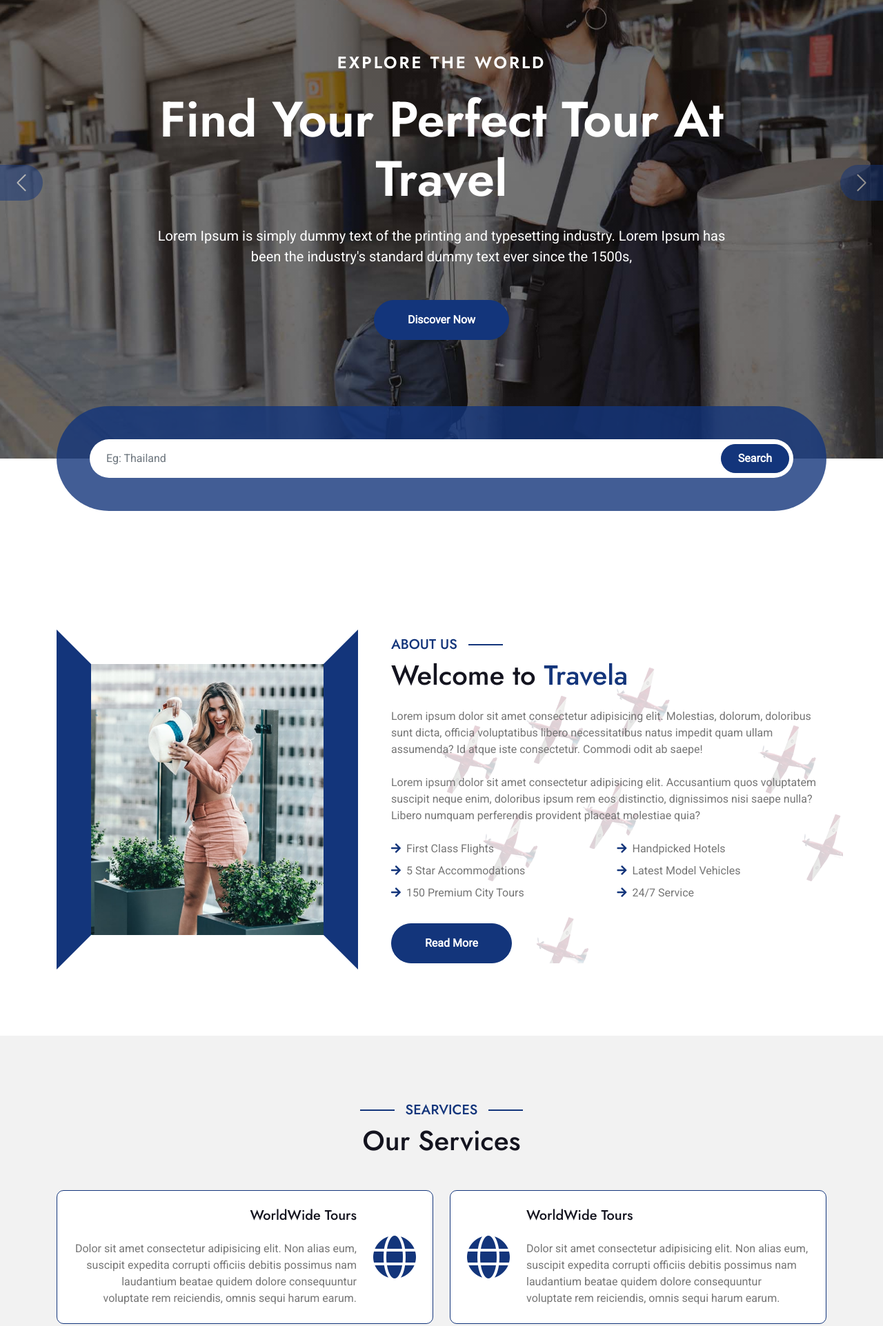
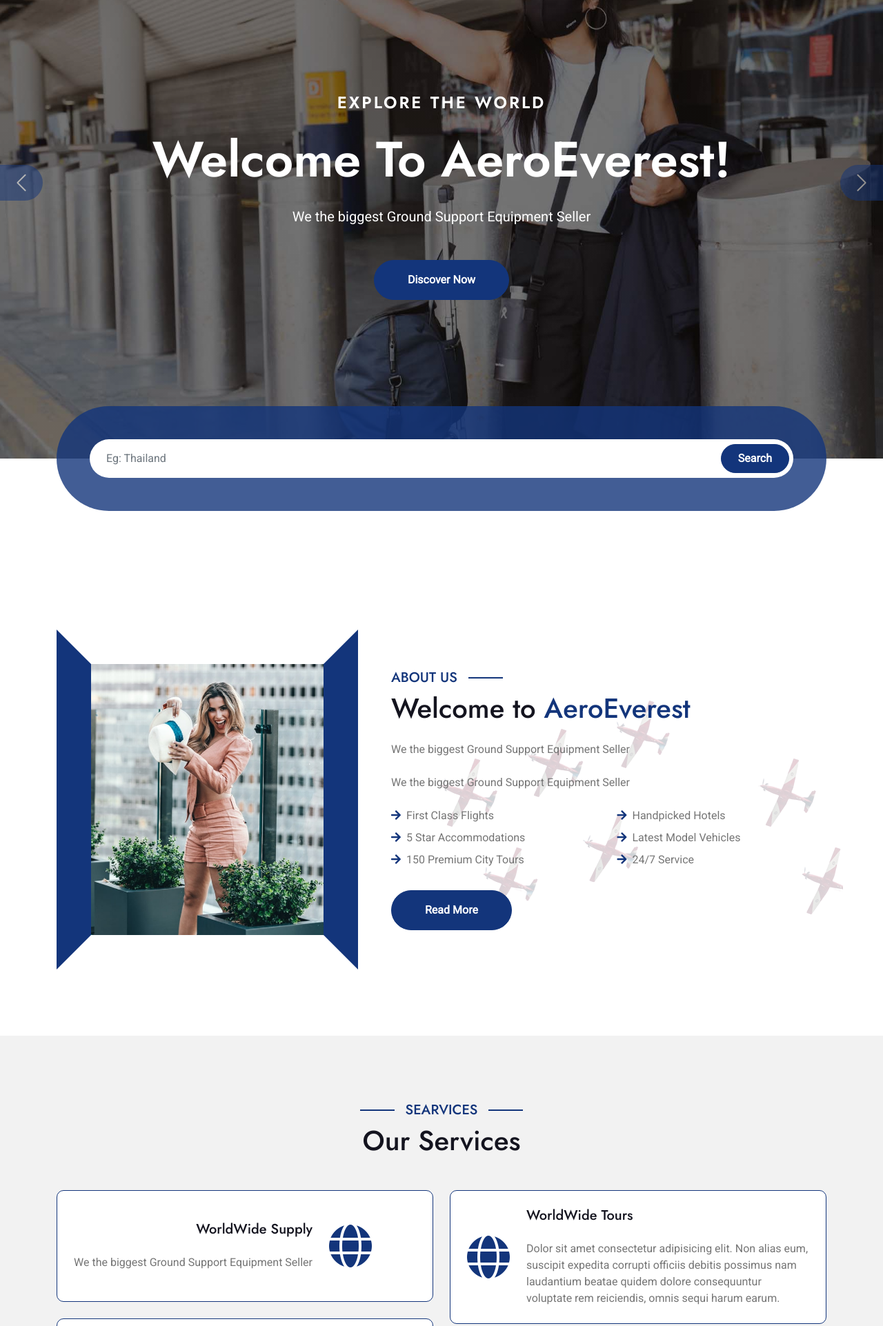
Before and after one commit to Guanhang/AeroEverest, a plain HTML site: page index.html in a window 1280 px wide. Shown: the part 180-2103 px from the top of the page at 69% size. Drawn offline with Linux system fonts and the light colour scheme; files whose address does not match are found by name; a web font is replaced by a local one.

Commit message:
Update index.html

```diff
--- a/index.html
+++ b/index.html
@@ -97,7 +97,6 @@
                                 <a href="gallery.html" class="dropdown-item">Our Gallery</a>
                                 <a href="guides.html" class="dropdown-item">Travel Guides</a>
                                 <a href="testimonial.html" class="dropdown-item">Testimonial</a>
-                                <a href="404.html" class="dropdown-item">404 Page</a>
                             </div>
                         </div>
                         <a href="contact.html" class="nav-item nav-link">Contact</a>
@@ -120,8 +119,8 @@
                             <div class="carousel-caption">
                                 <div class="p-3" style="max-width: 900px;">
                                     <h4 class="text-white text-uppercase fw-bold mb-4" style="letter-spacing: 3px;">Explore The World</h4>
-                                    <h1 class="display-2 text-capitalize text-white mb-4">Let's The World Together!</h1>
-                                    <p class="mb-5 fs-5">Lorem Ipsum is simply dummy text of the printing and typesetting industry. Lorem Ipsum has been the industry's standard dummy text ever since the 1500s,
+                                    <h1 class="display-2 text-capitalize text-white mb-4">Welcome To AeroEverest!</h1>
+                                    <p class="mb-5 fs-5">We the biggest Ground Support Equipment Seller
                                     </p>
                                     <div class="d-flex align-items-center justify-content-center">
                                         <a class="btn-hover-bg btn btn-primary rounded-pill text-white py-3 px-5" href="#">Discover Now</a>
@@ -134,8 +133,8 @@
                             <div class="carousel-caption">
                                 <div class="p-3" style="max-width: 900px;">
                                     <h4 class="text-white text-uppercase fw-bold mb-4" style="letter-spacing: 3px;">Explore The World</h4>
-                                    <h1 class="display-2 text-capitalize text-white mb-4">Find Your Perfect Tour At Travel</h1>
-                                    <p class="mb-5 fs-5">Lorem Ipsum is simply dummy text of the printing and typesetting industry. Lorem Ipsum has been the industry's standard dummy text ever since the 1500s,
+                                    <h1 class="display-2 text-capitalize text-white mb-4">Welcome To AeroEverest!</h1>
+                                    <p class="mb-5 fs-5">We the biggest Ground Support Equipment Seller
                                     </p>
                                     <div class="d-flex align-items-center justify-content-center">
                                         <a class="btn-hover-bg btn btn-primary rounded-pill text-white py-3 px-5" href="#">Discover Now</a>
@@ -149,7 +148,7 @@
                                 <div class="p-3" style="max-width: 900px;">
                                     <h4 class="text-white text-uppercase fw-bold mb-4" style="letter-spacing: 3px;">Explore The World</h4>
                                     <h1 class="display-2 text-capitalize text-white mb-4">You Like To Go?</h1>
-                                    <p class="mb-5 fs-5">Lorem Ipsum is simply dummy text of the printing and typesetting industry. Lorem Ipsum has been the industry's standard dummy text ever since the 1500s,
+                                    <p class="mb-5 fs-5">We the biggest Ground Support Equipment Seller
                                     </p>
                                     <div class="d-flex align-items-center justify-content-center">
                                         <a class="btn-hover-bg btn btn-primary rounded-pill text-white py-3 px-5" href="#">Discover Now</a>
@@ -191,9 +190,9 @@
                     </div>
                     <div class="col-lg-7" style="background: linear-gradient(rgba(255, 255, 255, .8), rgba(255, 255, 255, .8)), url(img/about-img-1.png);">
                         <h5 class="section-about-title pe-3">About Us</h5>
-                        <h1 class="mb-4">Welcome to <span class="text-primary">Travela</span></h1>
-                        <p class="mb-4">Lorem ipsum dolor sit amet consectetur adipisicing elit. Molestias, dolorum, doloribus sunt dicta, officia voluptatibus libero necessitatibus natus impedit quam ullam assumenda? Id atque iste consectetur. Commodi odit ab saepe!</p>
-                        <p class="mb-4">Lorem ipsum dolor sit amet consectetur adipisicing elit. Accusantium quos voluptatem suscipit neque enim, doloribus ipsum rem eos distinctio, dignissimos nisi saepe nulla? Libero numquam perferendis provident placeat molestiae quia?</p>
+                        <h1 class="mb-4">Welcome to <span class="text-primary">AeroEverest</span></h1>
+                        <p class="mb-4">We the biggest Ground Support Equipment Seller</p>
+                        <p class="mb-4">We the biggest Ground Support Equipment Seller</p>
                         <div class="row gy-2 gx-4 mb-4">
                             <div class="col-sm-6">
                                 <p class="mb-0"><i class="fa fa-arrow-right text-primary me-2"></i>First Class Flights</p>
@@ -234,8 +233,8 @@
                             <div class="col-12">
                                 <div class="service-content-inner d-flex align-items-center bg-white border border-primary rounded p-4 pe-0">
                                     <div class="service-content text-end">
-                                        <h5 class="mb-4">WorldWide Tours</h5>
-                                        <p class="mb-0">Dolor sit amet consectetur adipisicing elit. Non alias eum, suscipit expedita corrupti officiis debitis possimus nam laudantium beatae quidem dolore consequuntur voluptate rem reiciendis, omnis sequi harum earum.
+                                        <h5 class="mb-4">WorldWide Supply</h5>
+                                        <p class="mb-0">We the biggest Ground Support Equipment Seller
                                         </p>
                                     </div>
                                     <div class="service-icon p-4">
@@ -1770,12 +1769,9 @@
             <div class="container">
                 <div class="row g-4 align-items-center">
                     <div class="col-md-6 text-center text-md-end mb-md-0">
-                        <i class="fas fa-copyright me-2"></i><a class="text-white" href="#">Copyright &copy; 2023.Company name All rights reserved.<a target="_blank" href="https://www.html5code.net/">&#x7F51;&#x9875;&#x6A21;&#x677F;</a>
+                        <i class="fas fa-copyright me-2"></i><a class="text-white" href="#">Copyright &copy; 2024. AeroEverest All rights reserved.<a target="_blank" href="https://www.AeroEverest.com/">&#x7F51;&#x9875;&#x6A21;&#x677F;</a>
                     </div>
                     <div class="col-md-6 text-center text-md-start">
-                        <!--/*** This template is free as long as you keep the below author’s credit link/attribution link/backlink. ***/-->
-                        <!--/*** If you'd like to use the template without the below author’s credit link/attribution link/backlink, ***/-->
-                        <!--/*** you can purchase the Credit Removal License from "#". ***/-->
 
                     </div>
                 </div>
```
